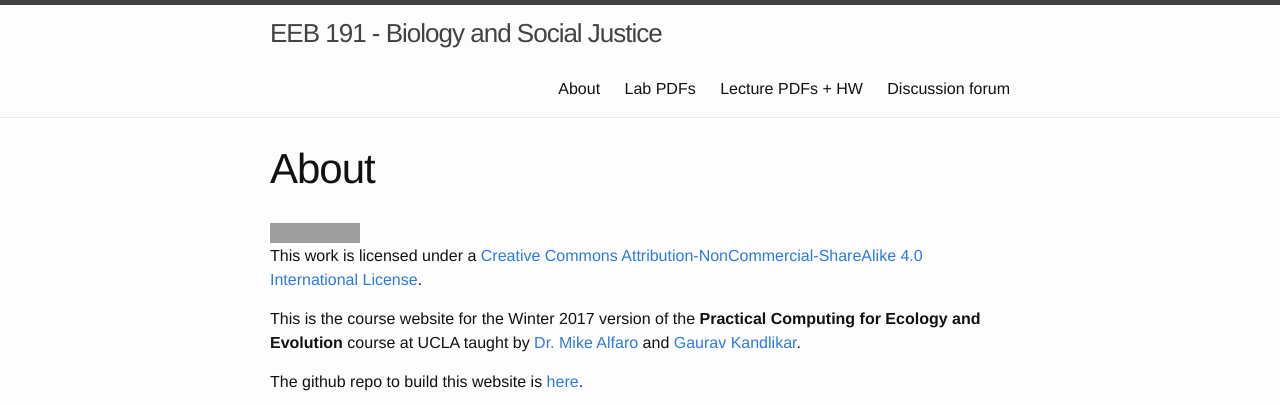
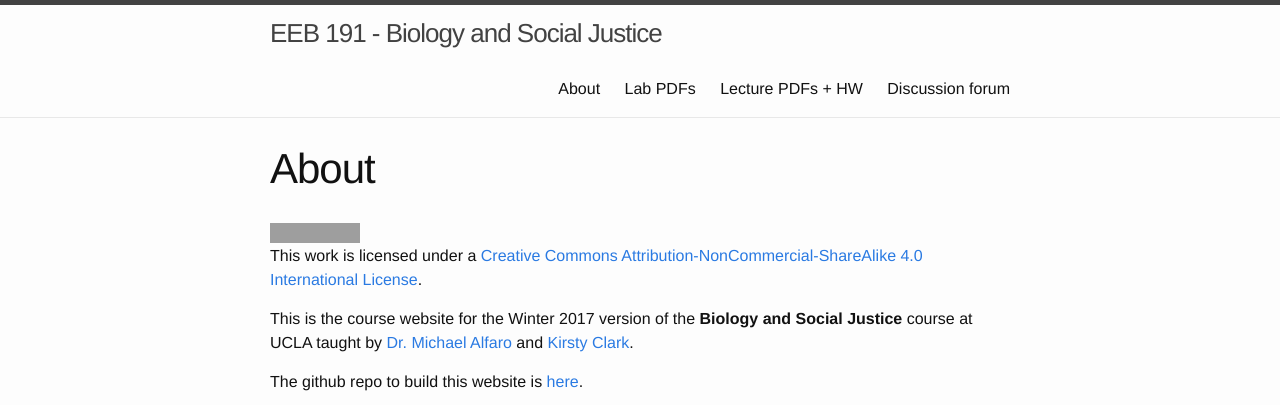
Before and after one commit to michaelalfaro/eeb177-W17.github.io, a Jekyll site: the page built from about.md, in a window 1280 px wide, cut to the strip 0-405 px from the top of the page. Built offline with Jekyll 4.4.1, drawn with Linux system fonts in a browser that asks for light colours; grey boxes are pictures that could not be loaded.

```diff
--- a/about.md
+++ b/about.md
@@ -6,8 +6,8 @@ permalink: /about/
 
 <a rel="license" href="http://creativecommons.org/licenses/by-nc-sa/4.0/"><img alt="Creative Commons License" style="border-width:0" src="https://i.creativecommons.org/l/by-nc-sa/4.0/88x31.png" /></a><br />This work is licensed under a <a rel="license" href="http://creativecommons.org/licenses/by-nc-sa/4.0/">Creative Commons Attribution-NonCommercial-ShareAlike 4.0 International License</a>.
 
-This is the course website for the Winter 2017 version of the **Practical Computing for Ecology and Evolution** course at UCLA taught by [Dr. Mike Alfaro](http://pandorasboxfish.squarespace.com/) and [Gaurav Kandlikar](https://gauravsk.github.io).
+This is the course website for the Winter 2017 version of the **Biology and Social Justice** course at UCLA taught by [Dr. Michael Alfaro](https://michaelalfaro.github.io/alfaro-lab/) and [Kirsty Clark](https://gauravsk.github.io).
 
-The github repo to build this website is [here](https://github.com/eeb177-W17/eeb177-W17.github.io).
+The github repo to build this website is [here](https://github.com/michaelalfaro/eeb191-W18.github.io).
 
-<iframe src="https://drive.google.com/file/d/0Bw9pe_6TQX7Ack5LRlRBU1Q5SlU/preview" width="640" height="700"></iframe>
+<iframe src="https://www.dropbox.com/s/t18dsnf3kzhif5z/EEB-191-syllabus.pdf?dl=0" width="640" height="700"></iframe>
```
Also changed, not shown: _posts/2018-01-05-course-overview.markdown (added, +30 -0 lines).
